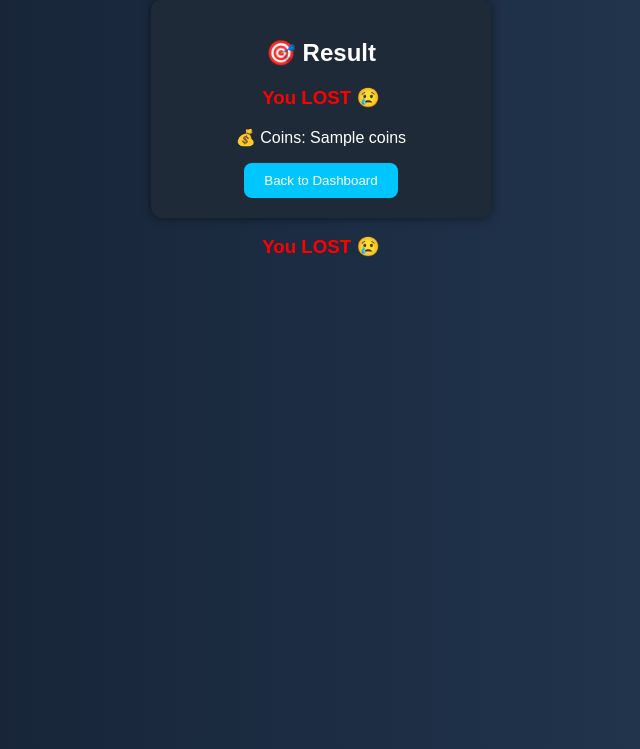
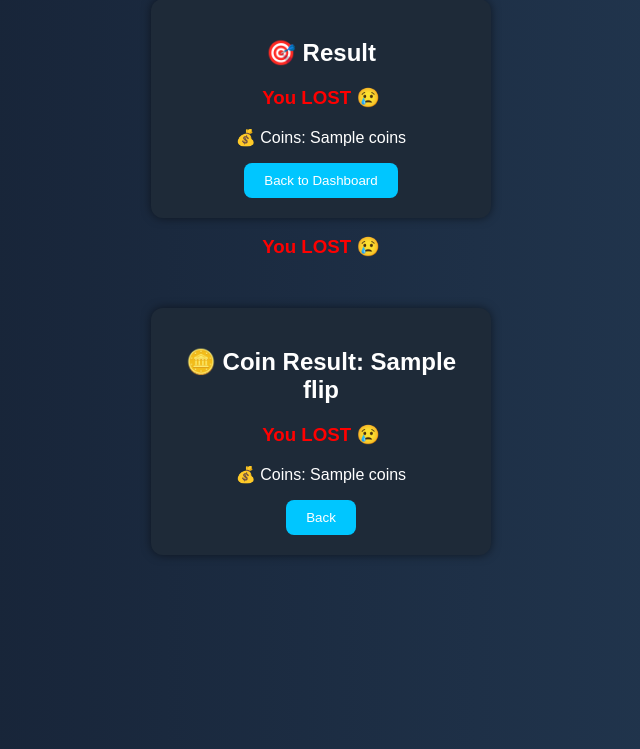
Before and after one commit to kapilayya45-cmd/betting-app, a Python web app: template templates/result.html in a window 1280 px wide. Shown: the part 51-800 px from the top of the page, without its empty margins (319-959 px from the left). Run offline with Jinja, Linux system fonts and the light colour scheme; the template is opened without the code that fills it: most values are stand-ins (such as "Sample title", 1, 10 or a date in 2020).

Commit message:
Update result.html

```diff
--- a/templates/result.html
+++ b/templates/result.html
@@ -27,3 +27,16 @@
 {% else %}
     <h3 class="lose">You LOST 😢</h3>
 {% endif %}
+<div class="container">
+    <h2>🪙 Coin Result: {{ flip }}</h2>
+
+    {% if result == "win" %}
+        <h3 class="win">You WON! 🎉</h3>
+    {% else %}
+        <h3 class="lose">You LOST 😢</h3>
+    {% endif %}
+
+    <p>💰 Coins: {{ coins }}</p>
+
+    <a href="/dashboard"><button>Back</button></a>
+</div>
```
